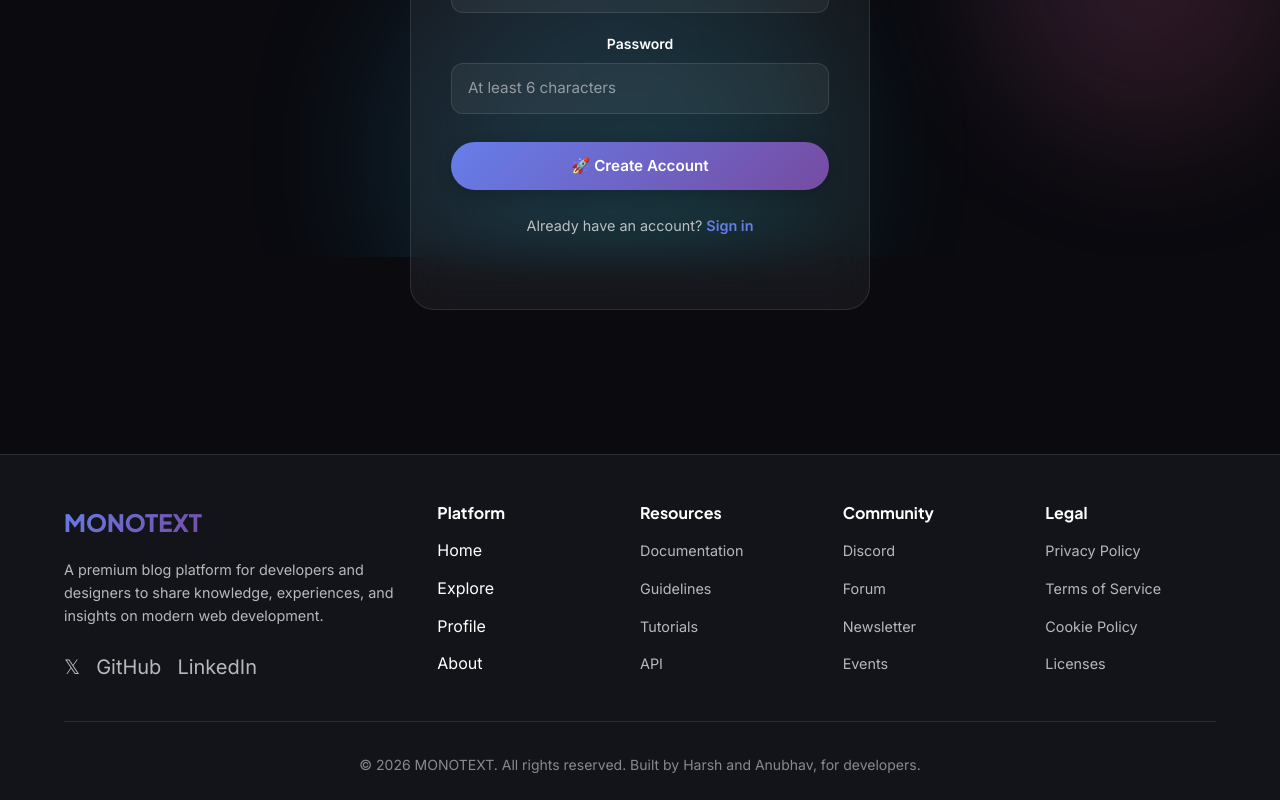
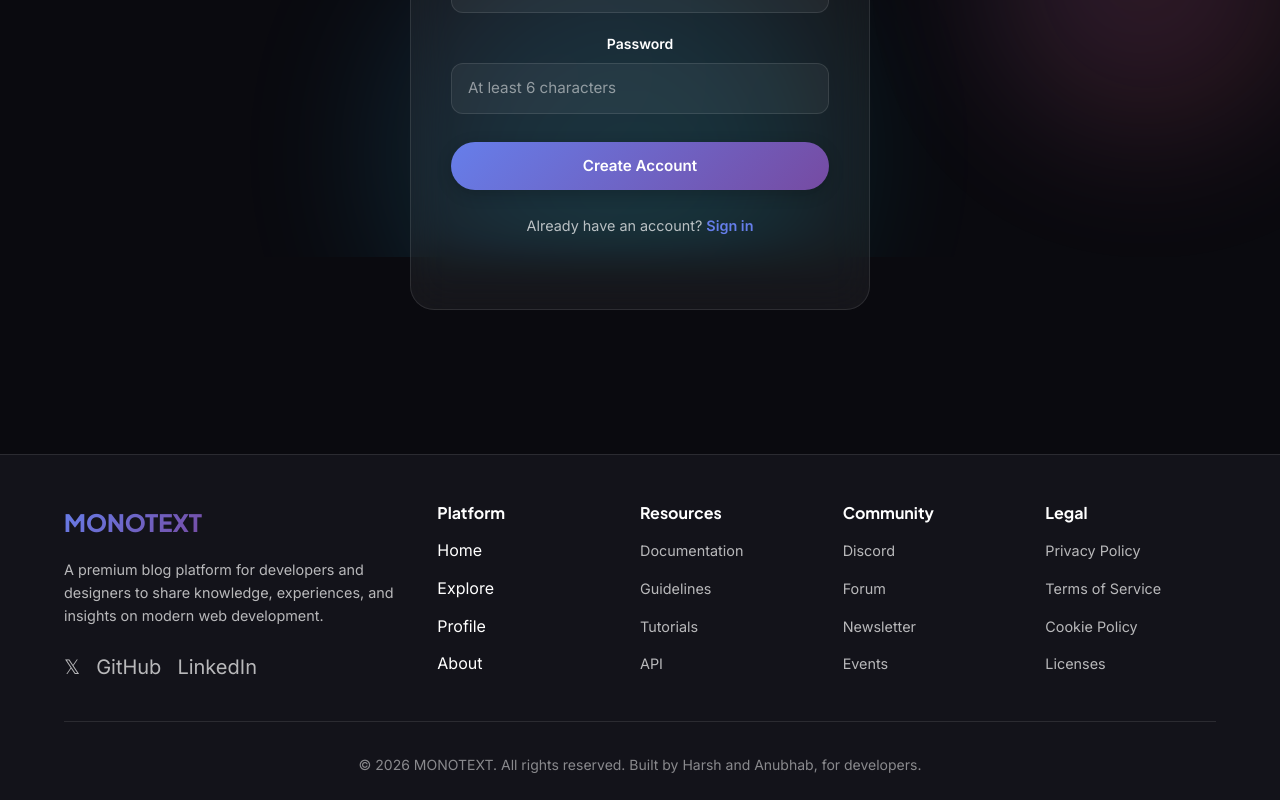
Before and after one commit to Harsh-pa-thak/Mono-Text, a React (Vite) app in the folder client/: page /signup in a window 1280 px wide. Shown: the part 543-1343 px from the top of the page. Built offline with nearby package versions, Linux system fonts and the light colour scheme.

Commit message:
final touch

```diff
--- a/client/src/components/Footer.jsx
+++ b/client/src/components/Footer.jsx
@@ -61,7 +61,7 @@ export default function Footer() {
         </div>
 
         <div className="footer-bottom">
-          © 2026 MONOTEXT. All rights reserved. Built by Harsh and Anubhav, for developers.
+          © 2026 MONOTEXT. All rights reserved. Built by Harsh and Anubhab, for developers.
         </div>
       </div>
     </footer>
--- a/client/src/pages/Home.jsx
+++ b/client/src/pages/Home.jsx
@@ -10,7 +10,7 @@ import { useAuth } from '../context/AuthContext';
 const CATEGORIES = [
   { icon: '⚡', name: 'JavaScript', variant: '' },
   { icon: '🎨', name: 'Design', variant: 'accent' },
-  { icon: '💅', name: 'CSS', variant: 'success' },
+  { icon: '🔰', name: 'CSS', variant: 'success' },
   { icon: '📘', name: 'Tutorial', variant: '' },
   { icon: '🚀', name: 'Web Dev', variant: 'accent' },
   { icon: '🖥️', name: 'Backend', variant: 'success' },
@@ -71,10 +71,10 @@ export default function Home() {
           </p>
           <div className="hero-buttons fade-in fade-in-delay-2">
             <button className="btn-primary" onClick={() => navigate('/explore')}>
-              🧭 Start Exploring
+              Start Exploring
             </button>
             <button className="btn-secondary" onClick={() => navigate('/about')}>
-              ℹ️ Learn More
+              Learn More
             </button>
           </div>
         </div>
--- a/client/src/pages/Signup.jsx
+++ b/client/src/pages/Signup.jsx
@@ -111,7 +111,7 @@ export default function Signup() {
                 style={{ width: '100%', justifyContent: 'center', marginTop: '0.5rem' }}
                 disabled={loading}
               >
-                {loading ? '⏳ Creating account...' : '🚀 Create Account'}
+                {loading ? 'Creating account...' : 'Create Account'}
               </button>
             </form>
 
```
